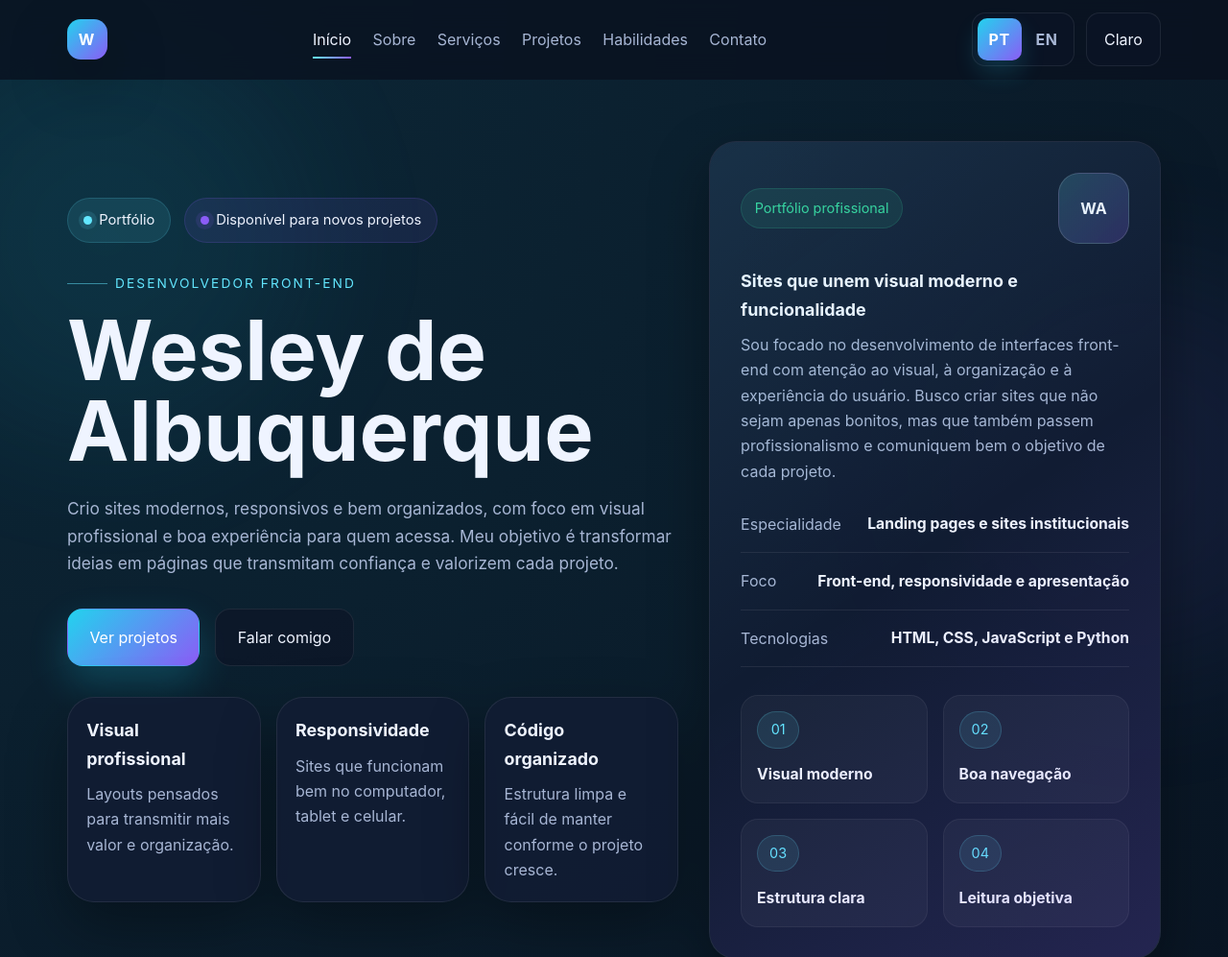
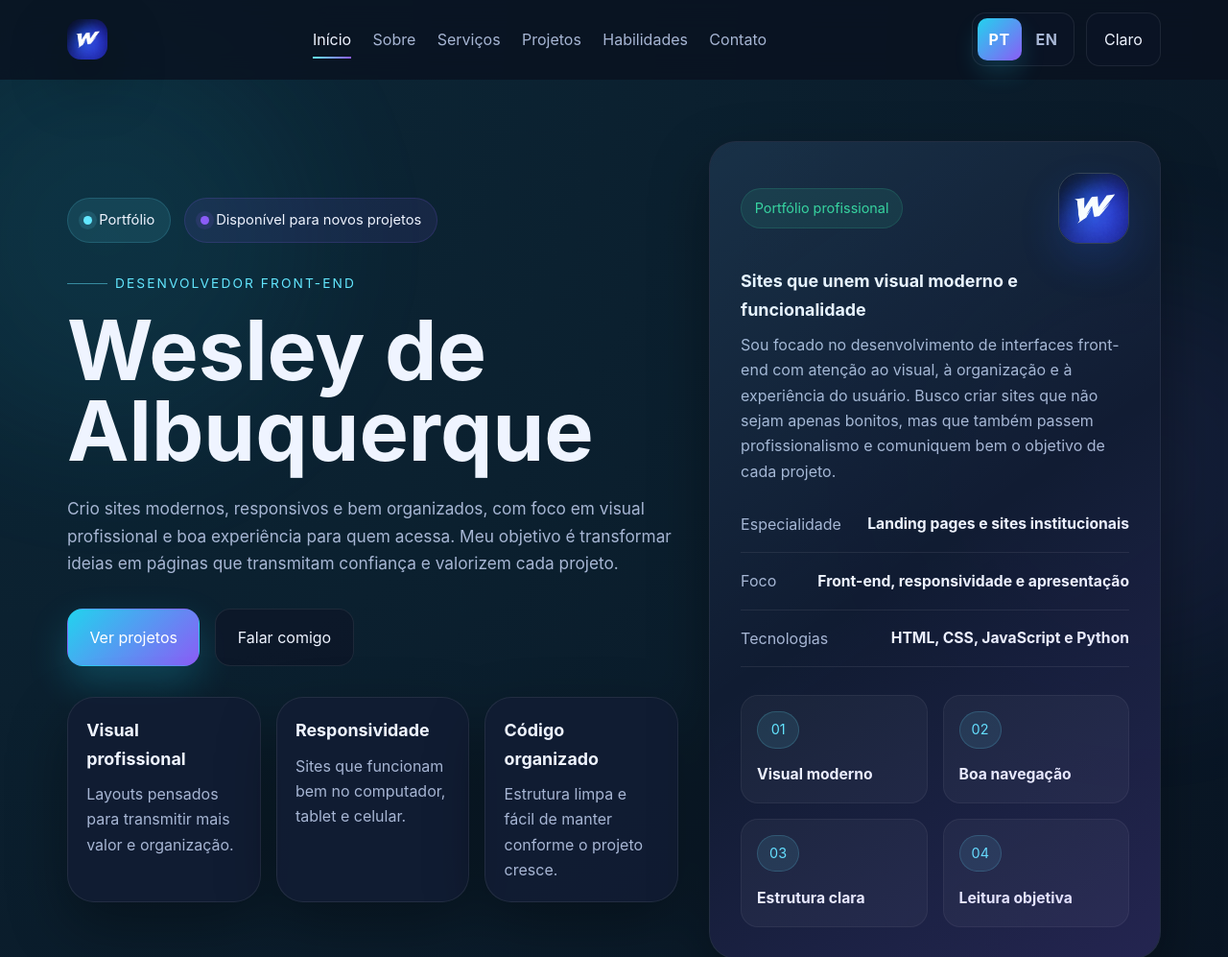
Before and after one commit to wesleyyach/MyPortfolio, a plain HTML site: page index.html in a window 1280 px wide. Shown: the top 997 px of the page at 96% size. Drawn offline with Linux system fonts and the light colour scheme.

Commit message:
feat: update portfolio brand logo

```diff
--- a/css/styles.css
+++ b/css/styles.css
@@ -236,14 +236,12 @@ button {
   letter-spacing: 0.12em;
 }
 
-.logo span {
-  display: inline-grid;
-  place-items: center;
+.logo-mark {
+  display: block;
   width: 42px;
   height: 42px;
   border-radius: 14px;
-  background: linear-gradient(135deg, var(--primary-strong), var(--secondary));
-  color: #fff;
+  object-fit: cover;
   box-shadow: var(--shadow);
 }
 
@@ -469,14 +467,18 @@ button {
 }
 
 .profile-avatar {
-  display: grid;
-  place-items: center;
   width: 74px;
   height: 74px;
   border-radius: 22px;
-  font-weight: 700;
-  background: linear-gradient(135deg, rgba(99, 231, 255, 0.18), rgba(139, 92, 246, 0.22));
+  overflow: hidden;
   border: 1px solid rgba(255, 255, 255, 0.14);
+  box-shadow: 0 18px 40px rgba(34, 87, 255, 0.18);
+}
+
+.profile-avatar img {
+  width: 100%;
+  height: 100%;
+  object-fit: cover;
 }
 
 .profile-lines {
--- a/index.html
+++ b/index.html
@@ -8,7 +8,7 @@
       name="description"
       content="Portfólio de Wesley de Albuquerque"
     />
-    <link rel="icon" href="./img/iconeW.png?v=2" type="image/png">
+    <link rel="icon" href="./img/minhaLogo.png?v=3" type="image/png">
     <meta
       id="metaKeywords"
       name="keywords"
@@ -25,7 +25,7 @@
     <header class="header" id="header">
       <div class="container header-inner">
         <a href="#home" class="logo" aria-label="Voltar ao início" data-i18n-aria="logoAria">
-          <span>W</span>
+          <img class="logo-mark" src="./img/minhaLogo.png" alt="" aria-hidden="true" />
         </a>
 
         <nav class="nav" id="navMenu" aria-label="Navegação principal" data-i18n-aria="navAria">
@@ -96,7 +96,9 @@
             <div class="profile-card">
               <div class="profile-top">
                 <span class="profile-tag" data-i18n="profileTag">Apresentação premium</span>
-                <div class="profile-avatar">WA</div>
+                <div class="profile-avatar">
+                  <img src="./img/minhaLogo.png" alt="" aria-hidden="true" />
+                </div>
               </div>
 
               <h2 data-i18n="profileTitle">Presença digital com sofisticação e confiança</h2>
@@ -473,7 +475,7 @@
 
             <article class="project-card reveal" data-category="web">
               <a href="https://dashboard-fin-vault.vercel.app/index.html" target="_blank" rel="noopener noreferrer" class="project-thumb">
-                <img src="./img/projetos/siteDash.png" alt="Preview do site Brasa Nobre">
+                <img src="./img/projetos/siteDash.png" alt="Preview do Dashboard">
               </a>
 
               <div class="project-content">
```
Also changed, not shown: img/minhaLogo.png (added).
